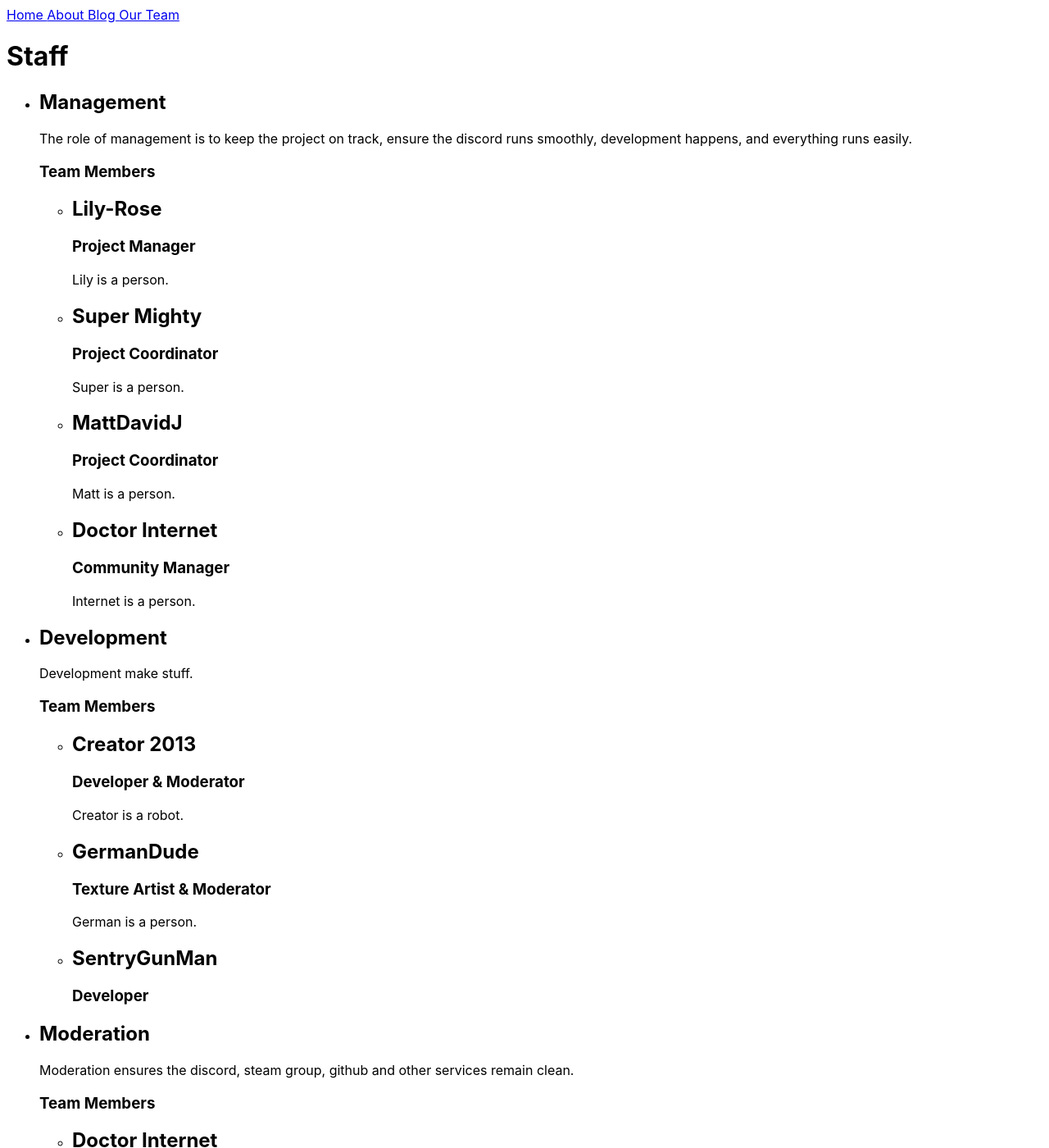
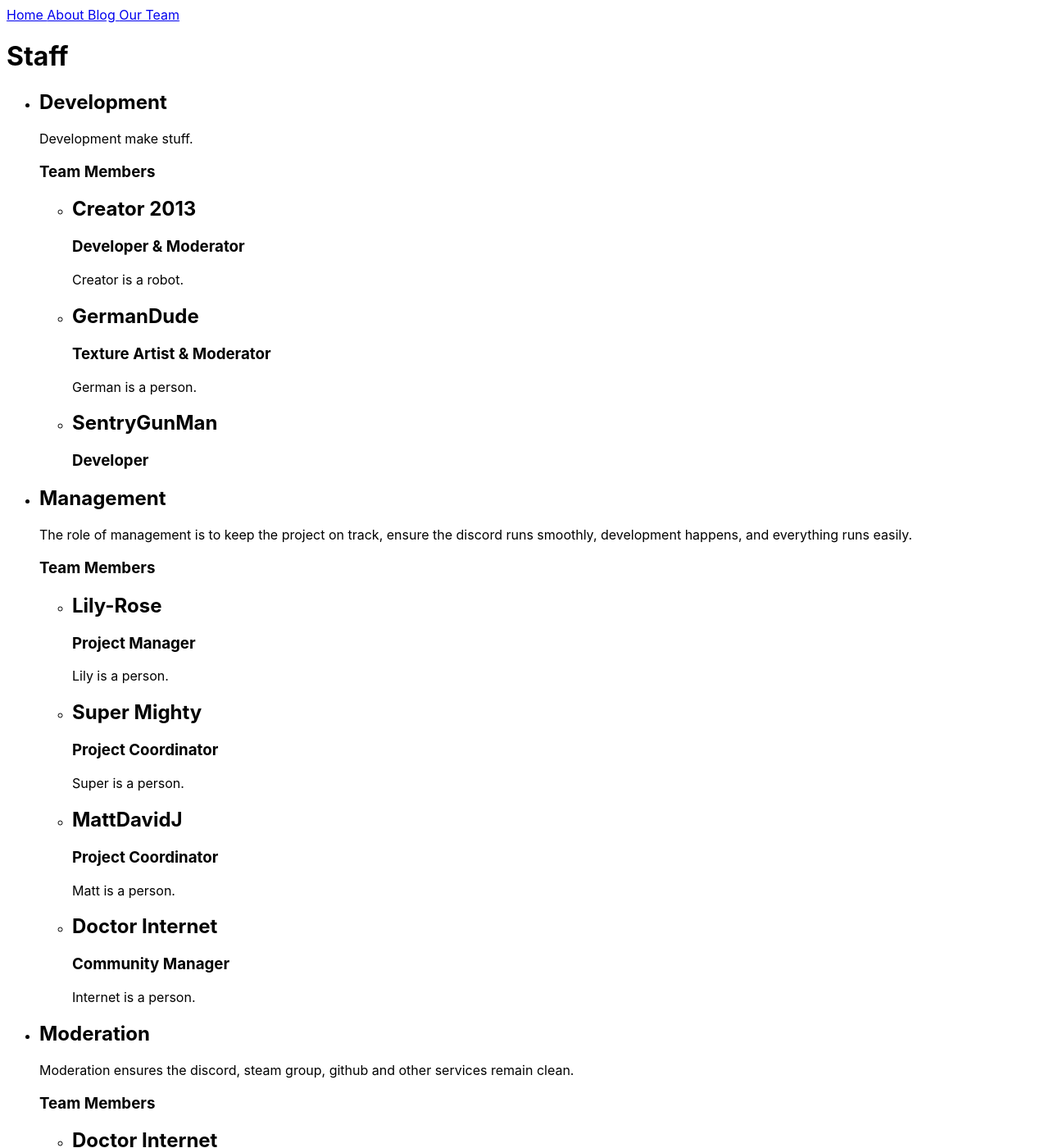
Before and after one commit to 999-Emergency/999-emergency.github.io, a Jekyll site: the page built from team.html, in a window 1280 px wide and 1400 px high. Shown: the whole window at 82% size. Built offline with Jekyll 4.4.1, drawn with Linux system fonts in a browser that asks for light colours; part of the change alters nothing that is shown.

```diff
--- a/_config.yml
+++ b/_config.yml
@@ -14,7 +14,7 @@ collections:
       - german.md
       - sgm.md
   teams:
-    order:
-      - management.md
-      - development.md
-      - moderation.md
+    # order:
+    #   - management.md
+    #   - development.md
+    #   - moderation.md
```
